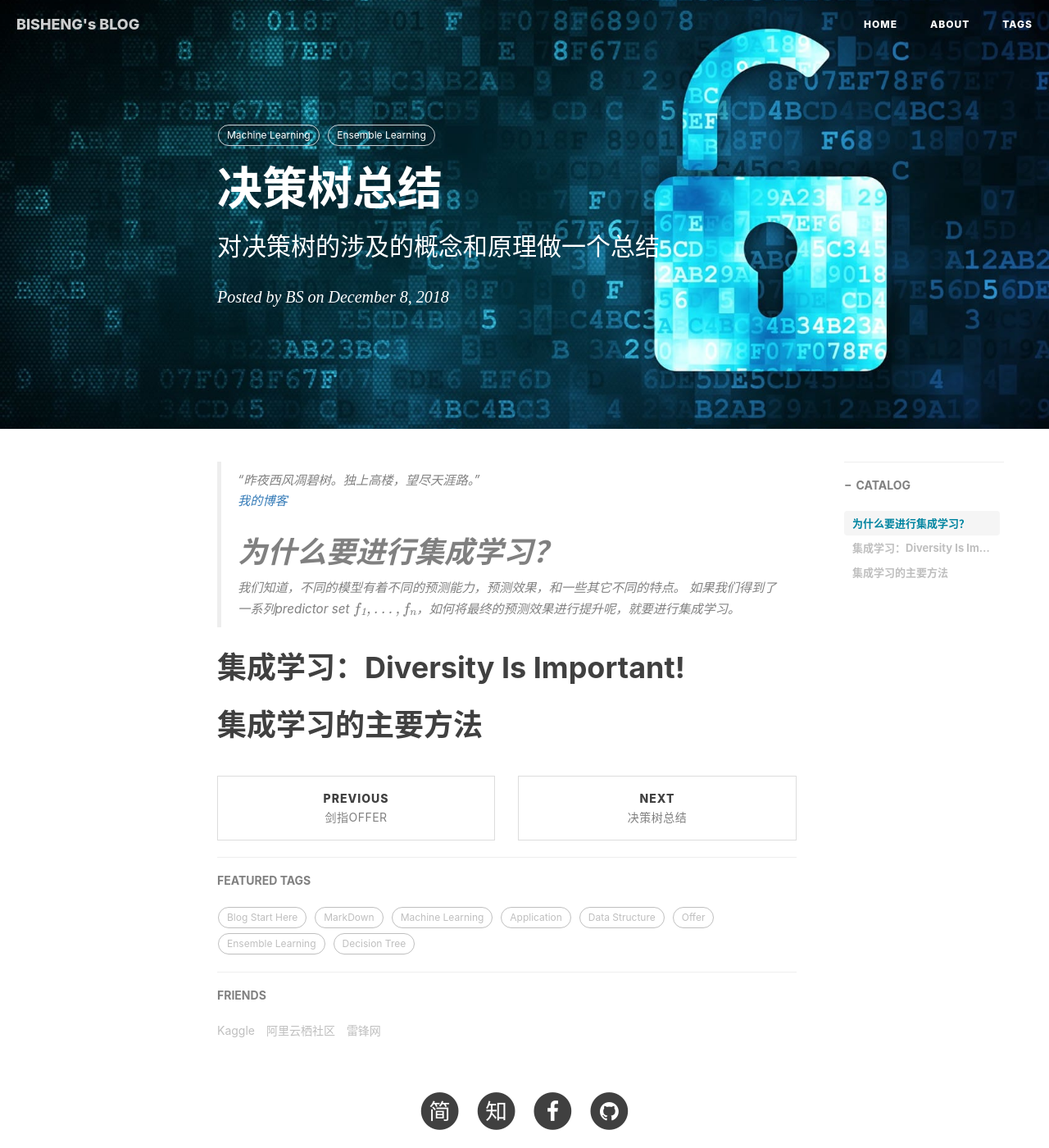
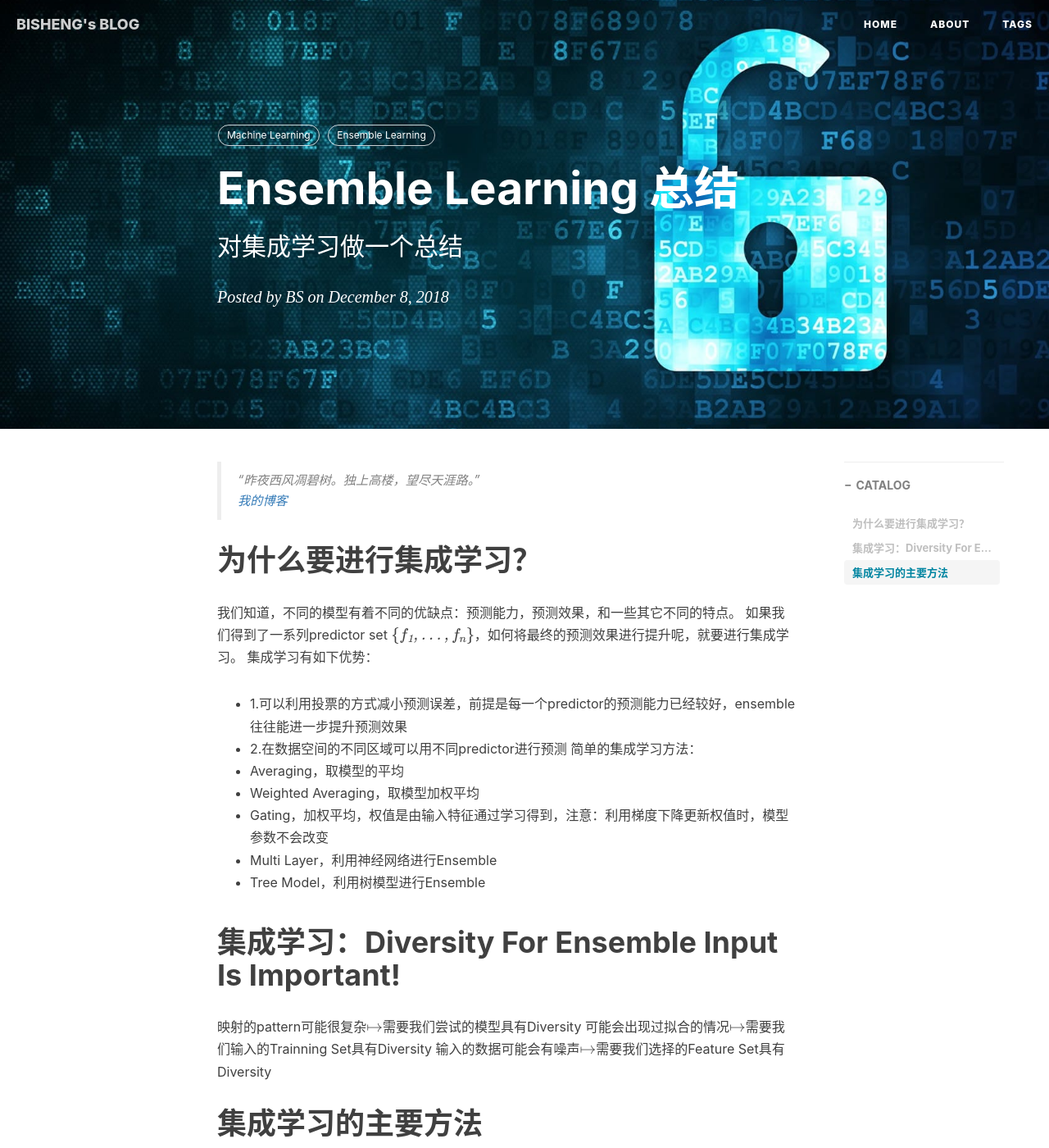
Before and after one commit to BishengSJTU/BishengSJTU.github.io, a Jekyll site: the page built from _posts/2018-12-08-Ensemble Learning总结.md, in a window 1280 px wide and 1400 px high. Shown: the whole window at 82% size. Built offline with Jekyll 4.4.1, drawn with Linux system fonts in a browser that asks for light colours; nearby versions of some CDN libraries; formulas are drawn with MathJax 3; comment, search, counter and statistics services are not loaded; some of the changed text lies outside the part shown.

Commit message:
2018-12-08

```diff
--- a/_posts/2018-12-08-Ensemble Learning总结.md
+++ b/_posts/2018-12-08-Ensemble Learning总结.md
@@ -1,7 +1,7 @@
 ---
 layout:     post
-title:      决策树总结
-subtitle:   对决策树的涉及的概念和原理做一个总结
+title:      Ensemble Learning 总结
+subtitle:   对集成学习做一个总结
 date:       2018-12-08
 author:     BS
 header-img: img/post-bg-hacker.jpg
@@ -11,18 +11,33 @@ tags:
     - Ensemble Learning
 ---
 
+
 > “昨夜西风凋碧树。独上高楼，望尽天涯路。”
 >
 > [我的博客](http://bishengsjtu.github.io)
 >
 >
+
 # 为什么要进行集成学习？
-我们知道，不同的模型有着不同的预测能力，预测效果，和一些其它不同的特点。
-如果我们得到了一系列predictor set $$\cal{f_1,...,f_n}$$，如何将最终的预测效果进行提升呢，就要进行集成学习。
+我们知道，不同的模型有着不同的优缺点：预测能力，预测效果，和一些其它不同的特点。
+如果我们得到了一系列predictor set $$\lbrace\cal{f_1,...,f_n}\rbrace$$，如何将最终的预测效果进行提升呢，就要进行集成学习。
+集成学习有如下优势：
+- 1.可以利用投票的方式减小预测误差，前提是每一个predictor的预测能力已经较好，ensemble往往能进一步提升预测效果
+- 2.在数据空间的不同区域可以用不同predictor进行预测
+简单的集成学习方法：
+- Averaging，取模型的平均
+- Weighted Averaging，取模型加权平均
+- Gating，加权平均，权值是由输入特征通过学习得到，注意：利用梯度下降更新权值时，模型参数不会改变
+- Multi Layer，利用神经网络进行Ensemble
+- Tree Model，利用树模型进行Ensemble
 
-# 集成学习：Diversity Is Important!
+# 集成学习：**Diversity For Ensemble Input Is Important!**
+映射的pattern可能很复杂$$\mapsto$$需要我们尝试的模型具有Diversity
+可能会出现过拟合的情况$$\mapsto$$需要我们输入的Trainning Set具有Diversity
+输入的数据可能会有噪声$$\mapsto$$需要我们选择的Feature Set具有Diversity
 
 # 集成学习的主要方法
+- Bagging(Bootstrap Aggregating)
 
 
 
```
Also changed, not shown: _posts/2018-12-08-决策树总结.md (+1 -1 lines).
